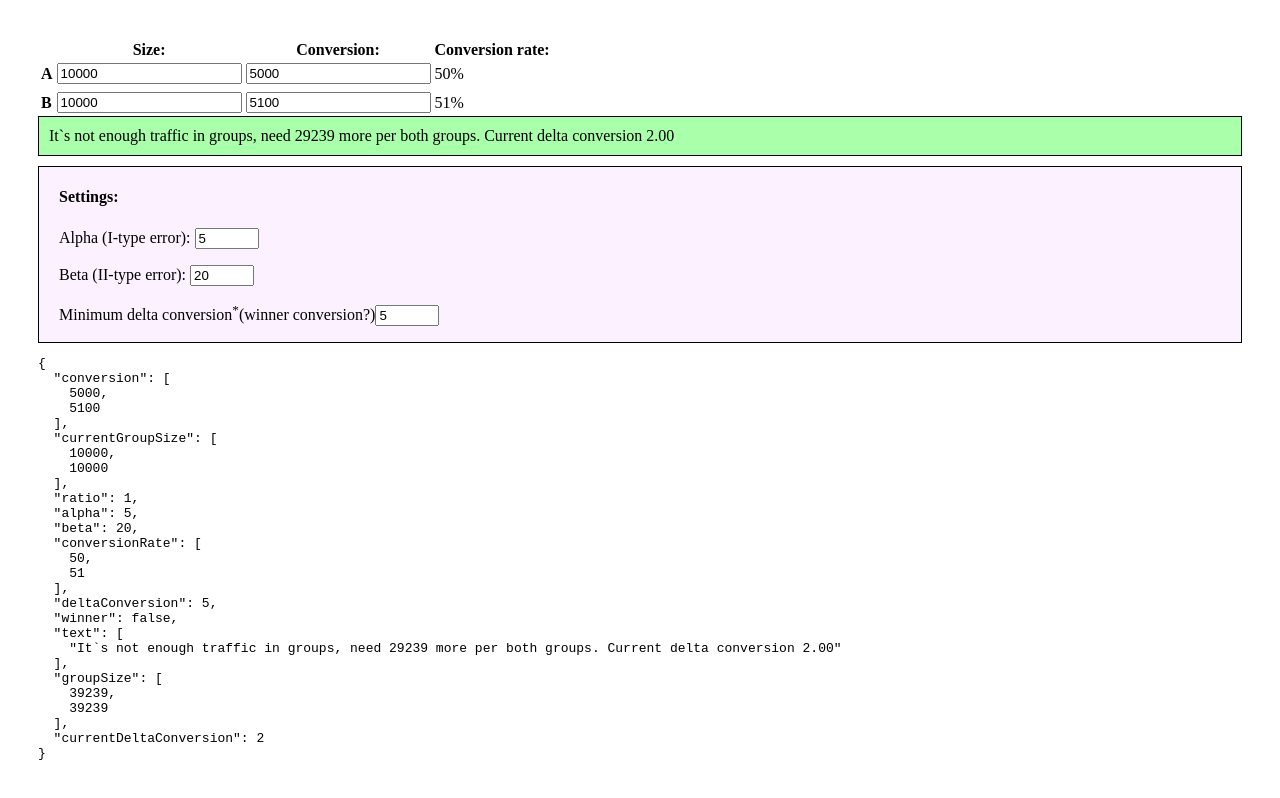
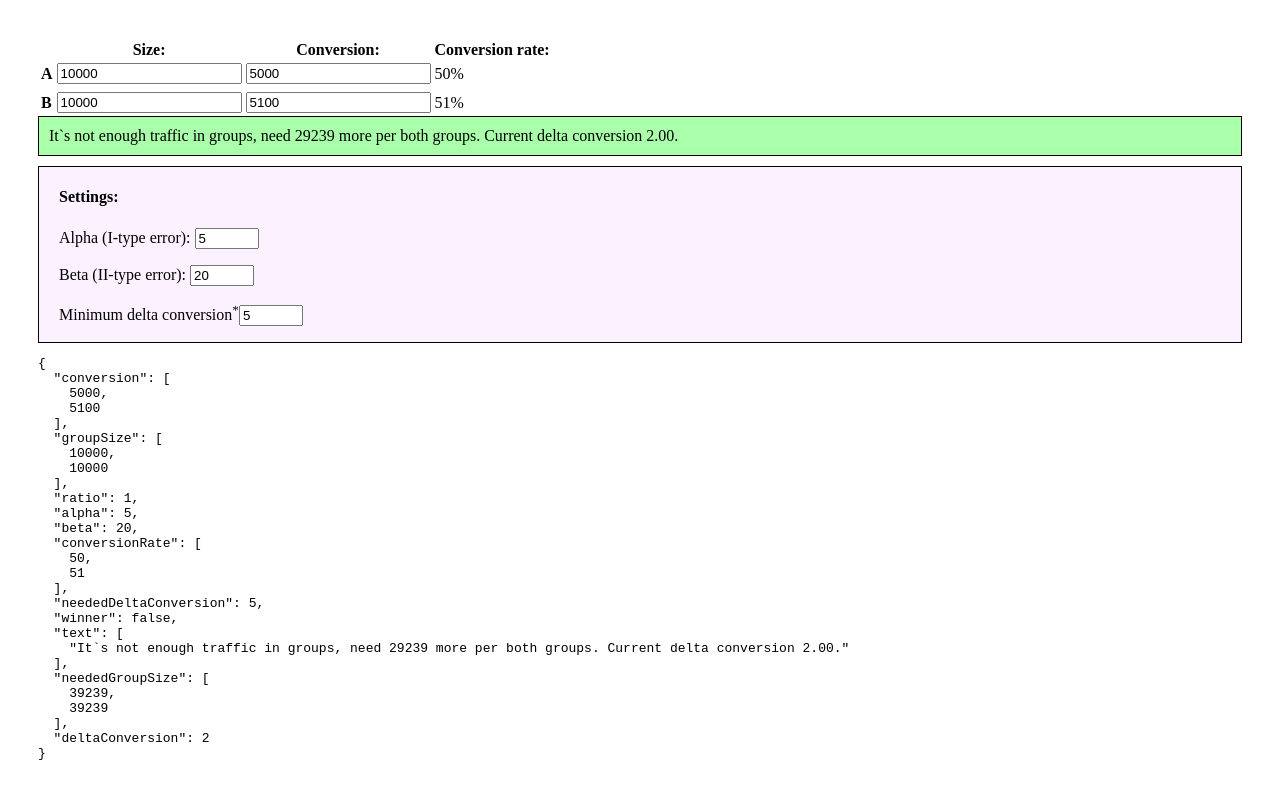
Before and after one commit to fliptheweb/ab-group-size, a website built with webpack: page dist/index.html in a window 1280 px wide. Built offline with nearby package versions, Linux system fonts and the light colour scheme.

Commit message:
fix(): rename parameters, change errors

```diff
--- a/src/browser.js
+++ b/src/browser.js
@@ -3,13 +3,9 @@
 let ABGroupSize = require('../src/index');
 let initiated = false;
 let defaultData = {
-  alpha: 5,  // optional
-  beta: 20,  // optional
-  conversion: [100, 100],
-  // conversionRates: [1.2, 1.4], // refactor
-  currentGroupSize: [],
-  deltaConversion: 5   // optional
-  // maxTrafficPerGroup: 10000
+  alpha: 5,
+  beta: 20,
+  deltaConversion: 5
 }
 
 //
@@ -26,7 +22,7 @@ let bConversionRateField = document.getElementById('b-conversion-rate');
 // Settings
 let alphaField = document.getElementById('alpha');
 let betaField = document.getElementById('beta');
-let deltaConversionField = document.getElementById('delta-conversion');
+let neededDeltaConversionField = document.getElementById('needed-delta-conversion');
 
 // Result
 let result = document.getElementById('result');
@@ -36,7 +32,7 @@ let getSettingsFromAttrubutes = () => {
   let settings = {};
   let data = container.dataset;
   let conversion = data.abcalculatorConversion;
-  let currentGroupSize = data.abcalculatorCurrentGroupSize;
+  let groupSize = data.abcalculatorGroupSize;
   if (conversion) {
     try {
       settings.conversion = JSON.parse(conversion);
@@ -44,16 +40,16 @@ let getSettingsFromAttrubutes = () => {
       console.warn(`Can't parse conversion from data attribute. ${e.message}`);
     }
   }
-  if (currentGroupSize) {
+  if (groupSize) {
     try {
-      settings.currentGroupSize = JSON.parse(currentGroupSize);
+      settings.groupSize = JSON.parse(groupSize);
     } catch (e) {
       console.warn(`Can't parse current group size from data attribute. ${e.message}`);
     }
   }
   if (data.abcalculatorAlpha) { settings.alpha = data.abcalculatorAlpha }
   if (data.abcalculatorBeta) { settings.beta = data.abcalculatorBeta }
-  if (data.abcalculatorDeltaConversion) { settings.deltaConversion = data.abcalculatorDeltaConversion }
+  if (data.abcalculatorNeededDeltaConversion) { settings.neededDeltaConversion = data.abcalculatorNeededDeltaConversion }
   return settings;
 }
 
@@ -61,7 +57,7 @@ let getSettingsFromFields = () => {
   return {
     alpha: alphaField.value,
     beta: betaField.value,
-    currentGroupSize: [
+    groupSize: [
       aGroupSizeField.value,
       bGroupSizeField.value
     ],
@@ -69,17 +65,17 @@ let getSettingsFromFields = () => {
       aConversionField.value,
       bConversionField.value
     ],
-    deltaConversion: deltaConversionField.value
+    neededDeltaConversion: neededDeltaConversionField.value
   }
 }
 
-let fillFieldFromSettings = ({alpha, beta, currentGroupSize, conversion, deltaConversion}) => {
+let fillFieldFromSettings = ({alpha, beta, groupSize, conversion, neededDeltaConversion}) => {
   if (alpha) { alphaField.value = alpha }
   if (beta) { betaField.value = beta }
-  if (deltaConversion) { deltaConversionField.value = deltaConversion }
-  if (currentGroupSize) {
-    aGroupSizeField.value = currentGroupSize[0];
-    bGroupSizeField.value = currentGroupSize[1];
+  if (neededDeltaConversion) { neededDeltaConversionField.value = neededDeltaConversion }
+  if (groupSize) {
+    aGroupSizeField.value = groupSize[0];
+    bGroupSizeField.value = groupSize[1];
   }
   if (conversion) {
     aConversionField.value = conversion[0];
@@ -87,7 +83,7 @@ let fillFieldFromSettings = ({alpha, beta, currentGroupSize, conversion, deltaCo
   }
 }
 
-let renderCalculator = (event) => {
+let renderCalculator = () => {
   if (!initiated) {
     fillFieldFromSettings(getSettingsFromAttrubutes())
     initiated = true;
@@ -98,6 +94,7 @@ let renderCalculator = (event) => {
     getSettingsFromFields()
   )
   data = ABGroupSize(data);
+  console.log(data);
 
   if (!(data instanceof Error)) {
     if (data.conversionRate) {
@@ -113,7 +110,7 @@ let renderCalculator = (event) => {
 
 // Bind render to all controls
 [
-  alphaField, betaField, deltaConversionField, aGroupSizeField, bGroupSizeField,
+  alphaField, betaField, neededDeltaConversionField, aGroupSizeField, bGroupSizeField,
   aConversionField, bConversionField
 ].forEach((control) => {
   ['change', 'click', 'keyup'].forEach((eventName) => {
--- a/src/index.js
+++ b/src/index.js
@@ -5,22 +5,22 @@ const DEFAULT_ALPHA = 5;
 const DEFAULT_BETA = 20;
 const DEFAULT_RATIO = 1;
 const CONVERSION_ACCURACY = 2;
-const MESSAGE = {
+const MESSAGES = {
   WINNER_FIRST: 'First variant are winner.',
   WINNER_SECOND: 'Second variant are winner.',
   WINNER_EQUAL: 'Both variants are equal.',
-  NOT_ENOUGH: (groupSize, currentGroupSize, deltaConversion) => {
+  NOT_ENOUGH: (neededGroupSize, groupSize, deltaConversion) => {
     let missingAmount = '';
     if (groupSize[0] === groupSize[1]) {
-      missingAmount = `${groupSize[0] - currentGroupSize[0]} more per both groups`;
+      missingAmount = `${neededGroupSize[0] - groupSize[0]} more per both groups`;
     } else {
-      missingAmount = `${groupSize[0] - currentGroupSize[0]} in first and ${groupSize[0] - currentGroupSize[0]} in second group`;
+      missingAmount = `${neededGroupSize[0] - groupSize[0]} in first and ${neededGroupSize[1] - groupSize[1]} in second group`;
     }
-    return `It\`s not enough traffic in groups, need ${missingAmount}. Current delta conversion ${deltaConversion.toFixed(CONVERSION_ACCURACY)}`;
+    return `It\`s not enough traffic in groups, need ${missingAmount}. Current delta conversion ${deltaConversion.toFixed(CONVERSION_ACCURACY)}.`;
   },
   NO_CURRENT_GROUP: 'We can`t detect winner, because it`s relative to the group size.',
-  NOT_MINIMUM_DELTA_CONVERSION: (deltaConversion, currentDeltaconversion) =>
-    `Enough group size in both groups. But waiting for minimum delta between conversion (${deltaConversion}). Current – ${currentDeltaconversion.toFixed(CONVERSION_ACCURACY)}. Now both variants are equal.`,
+  NOT_MINIMUM_DELTA_CONVERSION: (neededDeltaConversion, deltaConversion) =>
+    `Enough size of both groups riched. But waiting for minimum delta between conversion (${neededDeltaConversion}). Current – ${deltaConversion.toFixed(CONVERSION_ACCURACY)}. Now both variants are equal.`,
   ERROR_CONVERSIONS_LENGTH: 'You must pass 2 conversion value, like [3, 3.2].',
   ERROR_CONVERSIONS_VALID: 'You must pass valid conversion values.',
   ERROR_GROUP_SIZE: '',
@@ -28,7 +28,7 @@ const MESSAGE = {
   ERROR_ALPHA: `Alpha must be from 0 to 100 percent. Alpha set to defaul ${DEFAULT_ALPHA}.`,
   ERROR_BETA: `Beta must be from 0 to 100 percent. Beta set to default ${DEFAULT_BETA}.`,
   ERROR_RATIO: `Ratio temporarily must be only ${DEFAULT_RATIO}.`,
-  ERROR_CONVERSION_MORE_THAN_GROUP: 'Conversion can`t be more than group size'
+  ERROR_CONVERSION_MORE_THAN_GROUP: 'Conversion can`t be more than group size.'
 }
 // const INIT_PARAMS = {
 //   alpha: 5,
@@ -68,14 +68,14 @@ const MESSAGE = {
 // }
 
 let getMessage = (messageCode, ...params) => {
-  if (!MESSAGE[messageCode]) {
+  if (!MESSAGES[messageCode]) {
     console.warn(`Message '${messageCode}' doesn't exist`);
     return;
   }
-  if (typeof (MESSAGE[messageCode]) === 'function') {
-    return MESSAGE[messageCode](...params);
+  if (typeof (MESSAGES[messageCode]) === 'function') {
+    return MESSAGES[messageCode](...params);
   } else {
-    return MESSAGE[messageCode];
+    return MESSAGES[messageCode];
   }
 }
 
@@ -96,19 +96,16 @@ let ABGroupSize = {
       text: []
     };
 
-    if (data.conversionRate[0] !== data.conversionRate[1]) {
-      result.groupSize = ABGroupSize.getGroupSize(data);
-    } else {
-      result.text.push(getMessage('WINNER_EQUAL'));
-    }
+    result.neededGroupSize = ABGroupSize.getNeededGroupSize(data);
+    console.log(result.neededGroupSize)
 
-    // Сравниваем с текущими размерами групп
-    if (data.currentGroupSize && data.currentGroupSize.length === 2 && result.groupSize) {
-      result.currentDeltaConversion = Math.abs(100 - (data.conversion[1] / (data.conversion[0] / 100)));
-      let isEnoughDeltaConversion = !(data.deltaConversion && data.deltaConversion > result.currentDeltaConversion);
+    if (data.groupSize && data.groupSize.length === 2 && result.neededGroupSize) {
+      result.deltaConversion = Math.abs(100 - (data.conversion[1] / (data.conversion[0] / 100)));
+      let isEnoughDeltaConversion = !(data.neededDeltaConversion && data.neededDeltaConversion > result.deltaConversion);
       let isEnoughData = false;
+      let isNeededGroupSizeInfitity = result.neededGroupSize[0] === Infinity;
 
-      if (data.currentGroupSize[0] >= result.groupSize[0] && data.currentGroupSize[1] >= result.groupSize[1]) {
+      if (data.groupSize[0] >= result.neededGroupSize[0] && data.groupSize[1] >= result.neededGroupSize[1]) {
         isEnoughData = true
       }
 
@@ -125,11 +122,12 @@ let ABGroupSize = {
         }
       } else if (isEnoughData && !isEnoughDeltaConversion) {
         result.winner = false;
-        // TODO: enough data is reached
-        result.text.push(getMessage('NOT_MINIMUM_DELTA_CONVERSION', data.deltaConversion, result.currentDeltaConversion));
+        result.text.push(getMessage('NOT_MINIMUM_DELTA_CONVERSION', data.neededDeltaConversion, result.deltaConversion));
+      } else if (isNeededGroupSizeInfitity) {
+        result.winner = false;
+        result.text.push(getMessage('WINNER_EQUAL'));
       } else {
-        // FIXME: if its not enoug only in one branch, say about it
-        result.text.push(getMessage('NOT_ENOUGH', result.groupSize, data.currentGroupSize, result.currentDeltaConversion));
+        result.text.push(getMessage('NOT_ENOUGH', result.neededGroupSize, data.groupSize, result.deltaConversion));
       }
     }
 
@@ -151,7 +149,7 @@ let ABGroupSize = {
     n1 = sample size for group #1
     n2 = sample size for group #2
   */
-  getGroupSize: ({alpha, beta, conversionRate, ratio}) => {
+  getNeededGroupSize: ({alpha, beta, conversionRate, ratio}) => {
     if (conversionRate[0] === conversionRate[1]) {
       return [Infinity, Infinity];
     }
@@ -188,11 +186,11 @@ let ABGroupSize = {
   },
 
   // normalize params
-  _validateParams: ({alpha = DEFAULT_ALPHA, beta = DEFAULT_BETA, conversion, currentGroupSize, ratio = DEFAULT_RATIO, deltaConversion}) => {
+  _validateParams: ({alpha = DEFAULT_ALPHA, beta = DEFAULT_BETA, conversion, groupSize, ratio = DEFAULT_RATIO, neededDeltaConversion}) => {
     let result = {};
     let errors = [];
-    let iscurrentGroupSizeValid =
-      currentGroupSize.length === 2 && currentGroupSize[0] !== '' && currentGroupSize[1] !== '' && !isNaN(currentGroupSize[0]) && !isNaN(currentGroupSize[1]);
+    let isGroupSizeValid =
+      groupSize.length === 2 && groupSize[0] !== '' && groupSize[1] !== '' && !isNaN(groupSize[0]) && !isNaN(groupSize[1]);
     let isConversionValid =
       conversion.length === 2 && conversion[0] !== '' && conversion[1] !== '' && !isNaN(conversion[0]) && !isNaN(conversion[1]);
     alpha = parseFloat(alpha);
@@ -207,9 +205,9 @@ let ABGroupSize = {
       }
       errors.push(getMessage('ERROR_CONVERSIONS_VALID'))
     }
-    if (currentGroupSize) {
-      if (iscurrentGroupSizeValid) {
-        currentGroupSize = [parseInt(currentGroupSize[0]), parseInt(currentGroupSize[1])];
+    if (groupSize) {
+      if (isGroupSizeValid) {
+        groupSize = [parseInt(groupSize[0]), parseInt(groupSize[1])];
       } else {
         errors.push(getMessage('ERROR_GROUP_SIZE'))
       }
@@ -231,25 +229,25 @@ let ABGroupSize = {
 
     result = {
       conversion,
-      currentGroupSize,
+      groupSize,
       ratio,
       alpha,
       beta
     }
 
-    if (isConversionValid && iscurrentGroupSizeValid) {
-      if (conversion[0] >= currentGroupSize[0] || conversion[1] >= currentGroupSize[1]) {
+    if (isConversionValid && isGroupSizeValid) {
+      if (conversion[0] >= groupSize[0] || conversion[1] >= groupSize[1]) {
         errors.push(getMessage('ERROR_CONVERSION_MORE_THAN_GROUP'));
       }
 
       result.conversionRate = [
-        parseFloat(ABGroupSize._conversionToConversionRate(currentGroupSize[0], conversion[0])),
-        parseFloat(ABGroupSize._conversionToConversionRate(currentGroupSize[1], conversion[1]))
+        parseFloat(ABGroupSize._conversionToConversionRate(groupSize[0], conversion[0])),
+        parseFloat(ABGroupSize._conversionToConversionRate(groupSize[1], conversion[1]))
       ]
     }
 
-    if (deltaConversion && !isNaN(deltaConversion)) {
-      result.deltaConversion = parseFloat(deltaConversion);
+    if (neededDeltaConversion && !isNaN(neededDeltaConversion)) {
+      result.neededDeltaConversion = parseFloat(neededDeltaConversion);
     }
 
     if (errors.length) {
@@ -259,7 +257,7 @@ let ABGroupSize = {
     return result;
   },
 
-  // @todo in future get implementation from http://jstat.github.io/test.html ?
+  // @TODO: in future get implementation from http://jstat.github.io/test.html ?
   // Next Z-value compute formulas from http://sampson.byu.edu/courses/z2p2z-calculator.html
   /*  The following JavaScript functions for calculating normal and
       chi-square probabilities and critical values were adapted by
```
Also changed, not shown: dist/index.html.
